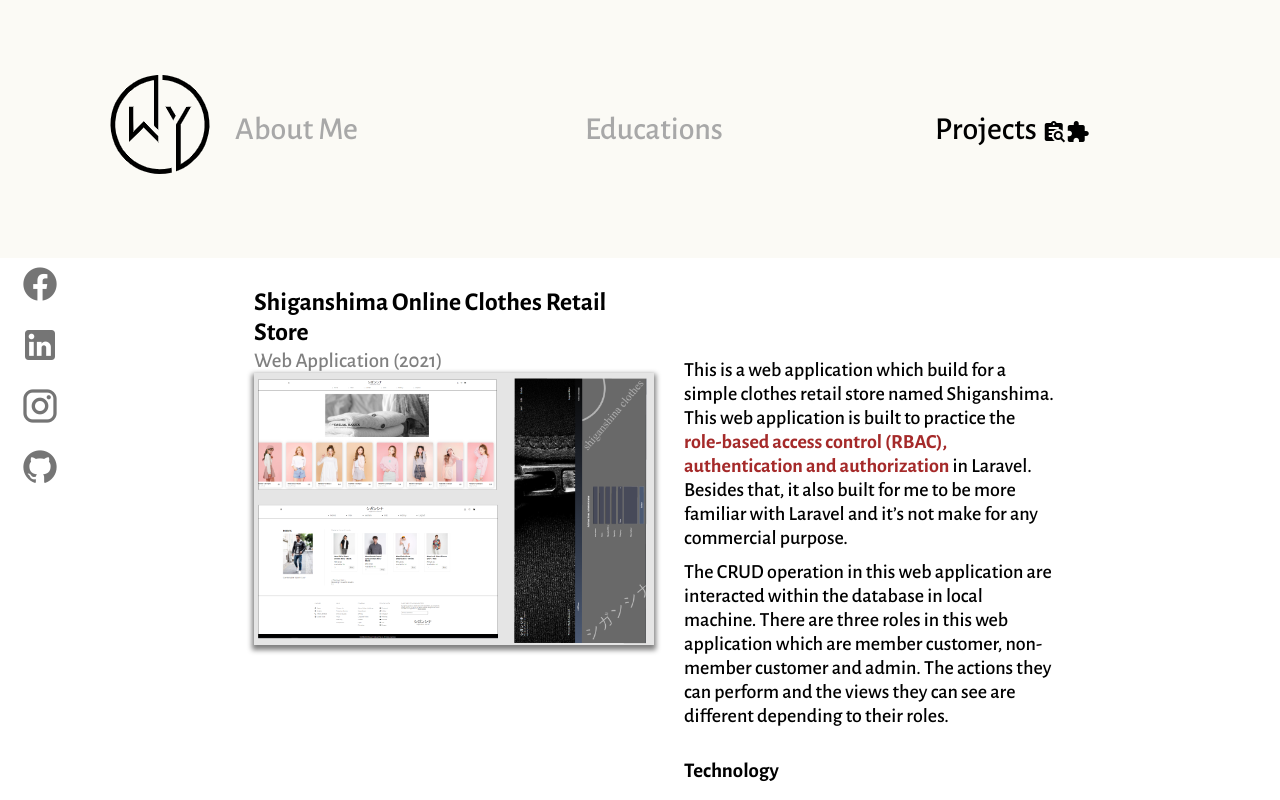
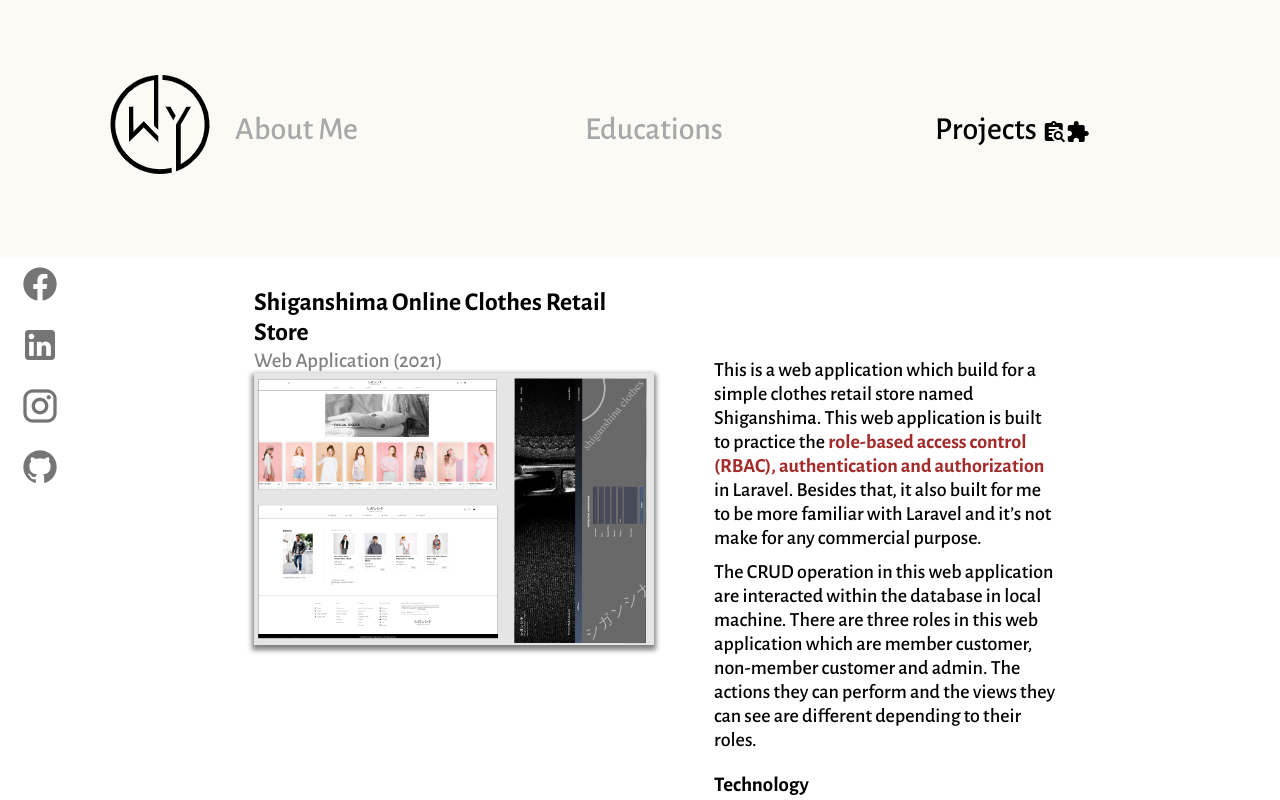
Before and after one commit to WeiYan1289/Portfolio, a Nuxt app: page /projects in a window 1280 px wide. Shown: the top 800 px of the page. Built offline with nearby package versions, Linux system fonts and the light colour scheme.

Commit message:
fix: minor adjustment of UI

```diff
--- a/components/Project.vue
+++ b/components/Project.vue
@@ -61,6 +61,7 @@ export default{
             .title {
                 font-size: 1.6em;
                 font-weight: bold;
+                max-width: 400px;
             }
 
             .subtitle {
@@ -94,7 +95,7 @@ export default{
             .tech-title {
                 font-size: 1.3em;
                 font-weight: bold;
-                padding: 20px 0;
+                padding: 10px 0;
             }
             .technology {
                 display: flex;
@@ -133,7 +134,7 @@ export default{
       width: 80vw;
 
       .project-container-right {
-          margin: 100px 0 50px 0;
+          margin: 100px 0 50px 30px;
 
           .technology {
               .item {
--- a/components/School.vue
+++ b/components/School.vue
@@ -108,6 +108,10 @@ export default{
 
     .school-container {
       width: 80vw;
+
+      .school-container-right {
+        margin-left: 30px;
+      }
     }
   }
 }
```
